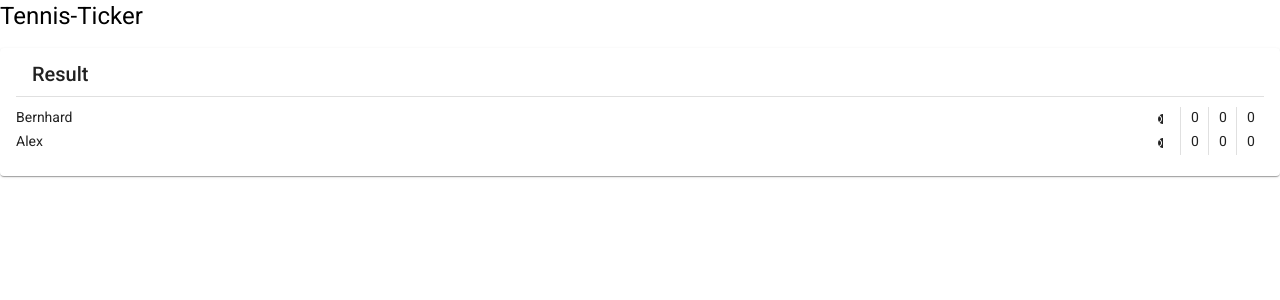
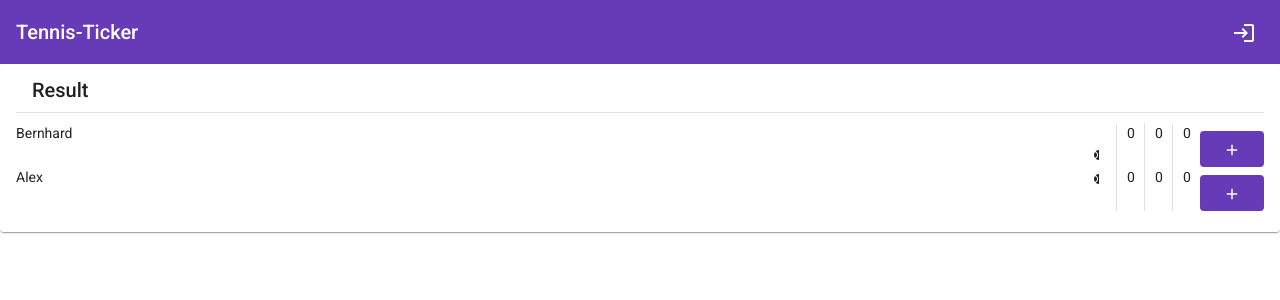
Before and after one commit to abrunhuemer/tennis-ticker, an Angular app in the folder frontend/: page / in a window 1280 px wide. Shown: the top 300 px of the page. Built offline with nearby package versions, Linux system fonts and the light colour scheme.

Commit message:
add toolbar and first result controls

```diff
--- a/frontend/src/app/app.component.html
+++ b/frontend/src/app/app.component.html
@@ -1,4 +1,10 @@
 <router-outlet></router-outlet>
-<h1>{{title}}</h1>
+<mat-toolbar [color]="'primary'">
+  <span>{{title}}</span>
+  <span class="spacer"></span>
+  <button mat-icon-button>
+    <mat-icon>login</mat-icon>
+  </button>
+</mat-toolbar>
 
 <app-tennis-result [match]="createTestMatch()"></app-tennis-result>
--- a/frontend/src/app/app.module.ts
+++ b/frontend/src/app/app.module.ts
@@ -9,6 +9,8 @@ import {BrowserAnimationsModule} from '@angular/platform-browser/animations';
 import {TennisResultComponent} from './tennis-result/tennis-result.component';
 import {FlexLayoutModule} from '@angular/flex-layout';
 import {MatIconModule} from '@angular/material/icon';
+import {MatToolbarModule} from "@angular/material/toolbar";
+import {MatButtonModule} from "@angular/material/button";
 
 @NgModule({
   declarations: [
@@ -22,7 +24,9 @@ import {MatIconModule} from '@angular/material/icon';
     FlexLayoutModule,
     MatCardModule,
     MatDividerModule,
-    MatIconModule
+    MatIconModule,
+    MatToolbarModule,
+    MatButtonModule
   ],
   providers: [],
   bootstrap: [AppComponent]
--- a/frontend/src/app/tennis-result/tennis-result.component.html
+++ b/frontend/src/app/tennis-result/tennis-result.component.html
@@ -30,6 +30,15 @@
             </div>
           </div>
         </div>
+
+        <div fxLayout="column">
+          <button mat-flat-button class="mat-primary result-button" fxFlex="50%" >
+            <mat-icon class="icon-75">add</mat-icon>
+          </button>
+          <button mat-flat-button class="mat-primary result-button" fxFlex="50%">
+            <mat-icon class="icon-75">add</mat-icon>
+          </button>
+        </div>
       </div>
     </div>
   </mat-card-content>
--- a/frontend/src/app/tennis-result/tennis-result.component.scss
+++ b/frontend/src/app/tennis-result/tennis-result.component.scss
@@ -1,3 +1,6 @@
+@use 'sass:map';
+@use '@angular/material' as mat;
+
 .result-card-content {
   padding-top: 5px;
 }
@@ -11,3 +14,7 @@
   width: 2em;
   text-align: center;
 }
+
+.result-button {
+  margin-top: 8px;
+}
--- a/frontend/src/app/tennis-result/tennis-result.component.ts
+++ b/frontend/src/app/tennis-result/tennis-result.component.ts
@@ -8,7 +8,7 @@ import {TennisMatch} from "../shared/models/tennis-match";
 })
 export class TennisResultComponent implements OnInit {
 
-  showAdjustPoints: boolean = true;
+  showPointControls: boolean = true;
 
   @Input()
   match: TennisMatch;
--- a/frontend/src/styles.scss
+++ b/frontend/src/styles.scss
@@ -18,6 +18,10 @@ body {
   transform: scale(.5);
 }
 
+.icon-75 {
+  transform: scale(.75);
+}
+
 .icon-2x {
   transform: scale(2);
 }
@@ -25,3 +29,7 @@ body {
 .icon-3x {
   transform: scale(3);
 }
+
+.spacer {
+  flex: 1 1 auto;
+}
```
